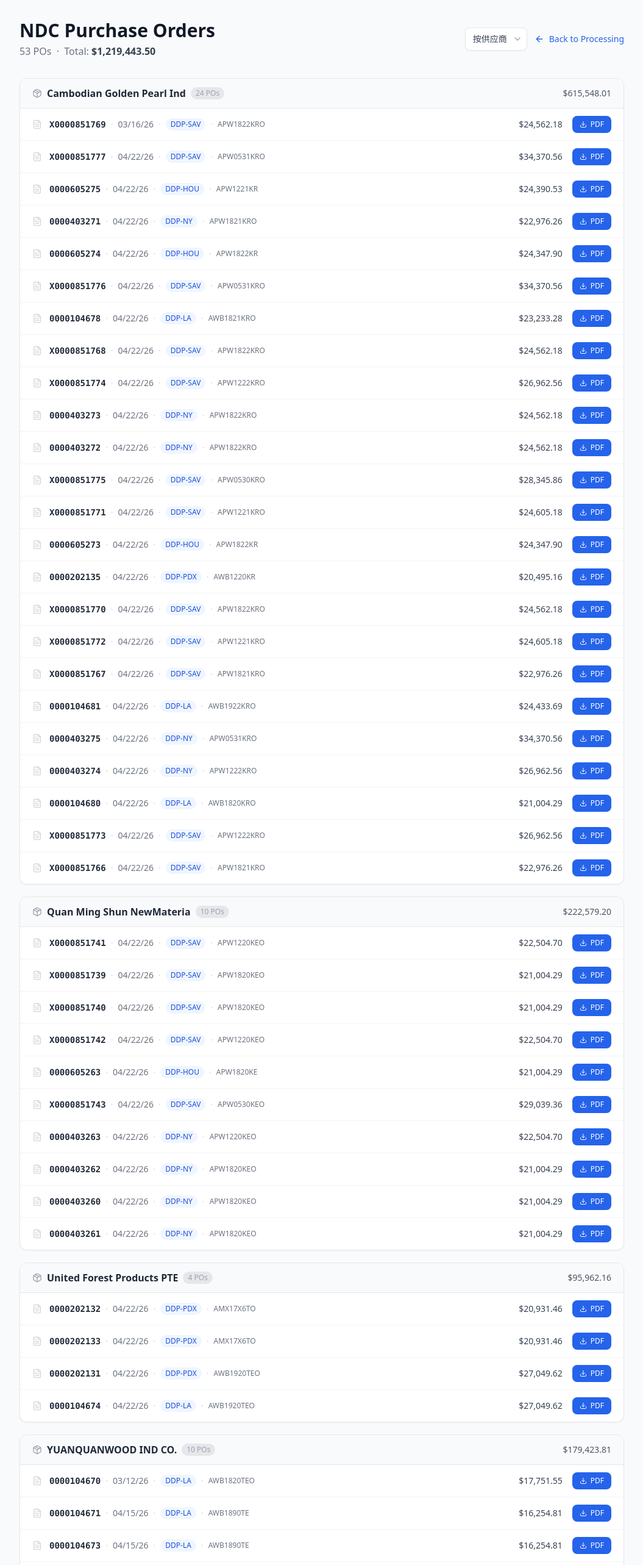
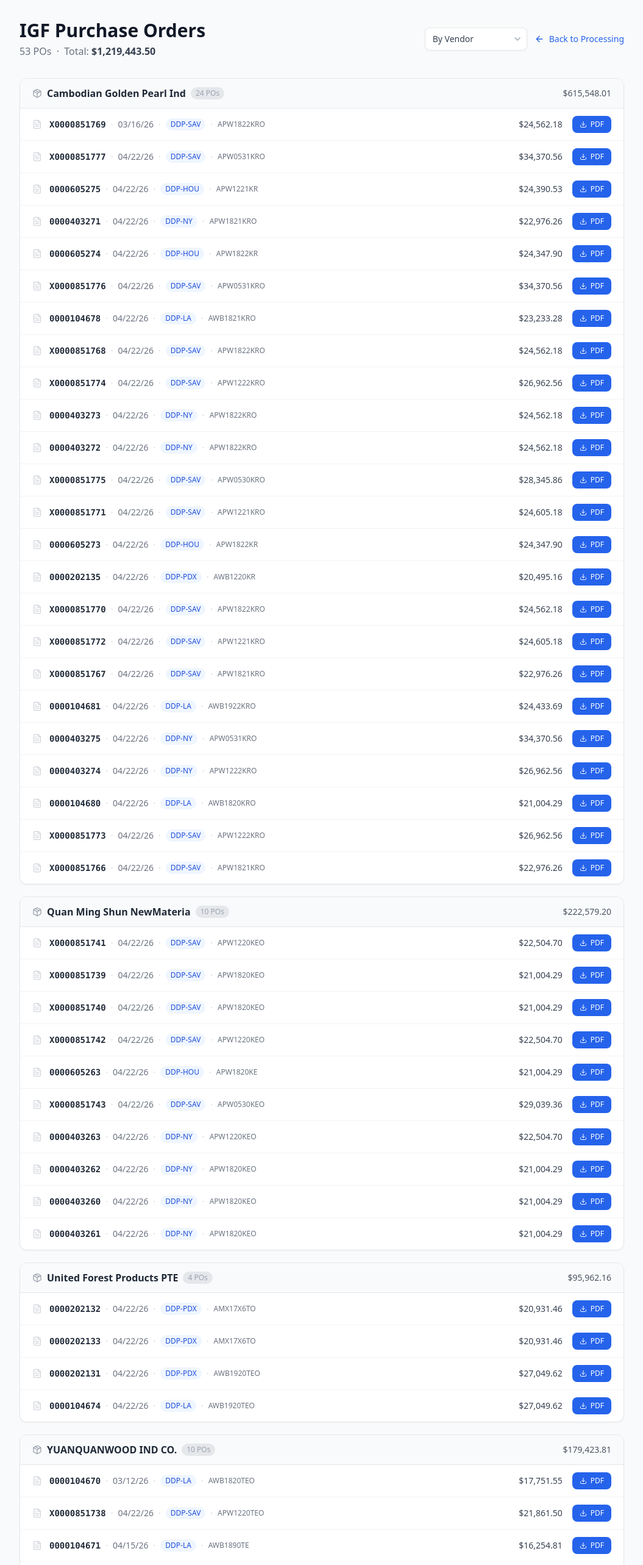
Before and after one commit to bidasdlin/igf-orders, a Next.js app: page /downloads in a window 1280 px wide. Shown: the top 2566 px of the page at 61% size, without its empty margins (112-1167 px from the left). Built offline with nearby package versions, Linux system fonts and the light colour scheme.

Commit message:
Change sorting mode from 'date' to 'processed'

```diff
--- a/src/app/downloads/page.tsx
+++ b/src/app/downloads/page.tsx
@@ -5,16 +5,7 @@
 import { Download, FileText, ArrowLeft, Package, ChevronDown } from 'lucide-react'
 import { ALL_POS } from '@/lib/po-data'
 
-type SortMode = 'vendor' | 'date' | 'port'
-
-function parseDate(d: string): number {
-  const parts = d.split('/')
-  if (parts.length === 3) {
-    const [m, day, y] = parts
-    return new Date(2000 + parseInt(y), parseInt(m) - 1, parseInt(day)).getTime()
-  }
-  return 0
-}
+type SortMode = 'vendor' | 'processed' | 'port'
 
 export default function DownloadsPage() {
   const [sortMode, setSortMode] = useState<SortMode>('vendor')
@@ -22,38 +13,28 @@
   const totalValue = ALL_POS.reduce((s, p) => s + p.total_amount, 0)
 
   // Build groups based on sort mode
-  const groupKey = (po: typeof ALL_POS[0]) => {
-    if (sortMode === 'vendor') return po.vendor
-    if (sortMode === 'date') return po.order_date
-    if (sortMode === 'port') return po.freight_term
-    return po.vendor
-  }
+  let groupsMap: Map<string, typeof ALL_POS>
+  let groupKeys: string[]
 
-  const groupsMap = new Map<string, typeof ALL_POS>()
-  const sorted = [...ALL_POS].sort((a, b) => parseDate(a.order_date) - parseDate(b.order_date))
-  for (const po of sorted) {
-    const key = groupKey(po)
-    if (!groupsMap.has(key)) groupsMap.set(key, [])
-    groupsMap.get(key)!.push(po)
-  }
-
-  // Sort group keys
-  const groupKeys = Array.from(groupsMap.keys()).sort((a, b) => {
-    if (sortMode === 'date') return parseDate(a) - parseDate(b)
-    return a.localeCompare(b)
-  })
-
-  const sortLabels: Record<SortMode, string> = {
-    vendor: '按供应商',
-    date: '按时间',
-    port: '按港口',
+  if (sortMode === 'processed') {
+    // Reverse insertion order — most recently processed PO appears first
+    groupsMap = new Map([['All Orders · Most Recent First', [...ALL_POS].reverse()]])
+    groupKeys = ['All Orders · Most Recent First']
+  } else {
+    groupsMap = new Map<string, typeof ALL_POS>()
+    for (const po of ALL_POS) {
+      const key = sortMode === 'vendor' ? po.vendor : po.freight_term
+      if (!groupsMap.has(key)) groupsMap.set(key, [])
+      groupsMap.get(key)!.push(po)
+    }
+    groupKeys = Array.from(groupsMap.keys()).sort((a, b) => a.localeCompare(b))
   }
 
   return (
     <main className="max-w-5xl mx-auto py-8 px-4">
       <div className="mb-8 flex flex-col sm:flex-row sm:items-center sm:justify-between gap-4">
         <div>
-          <h1 className="text-3xl font-bold text-gray-900">NDC Purchase Orders</h1>
+          <h1 className="text-3xl font-bold text-gray-900">IGF Purchase Orders</h1>
           <p className="text-gray-500 mt-1">
             {ALL_POS.length} POs &nbsp;·&nbsp; Total:{' '}
             <span className="font-semibold text-gray-700">
@@ -62,16 +43,15 @@
           </p>
         </div>
         <div className="flex items-center gap-3">
-          {/* Sort dropdown */}
           <div className="relative">
             <select
               value={sortMode}
               onChange={e => setSortMode(e.target.value as SortMode)}
               className="appearance-none bg-white border border-gray-200 rounded-lg pl-3 pr-8 py-2 text-sm text-gray-700 cursor-pointer hover:border-gray-300 focus:outline-none focus:ring-2 focus:ring-blue-500 shadow-sm"
             >
-              <option value="vendor">按供应商</option>
-              <option value="date">按时间</option>
-              <option value="port">按港口</option>
+              <option value="vendor">By Vendor</option>
+              <option value="processed">By Date Processed</option>
+              <option value="port">By Port</option>
             </select>
             <ChevronDown className="absolute right-2 top-1/2 -translate-y-1/2 w-4 h-4 text-gray-400 pointer-events-none" />
           </div>
```
